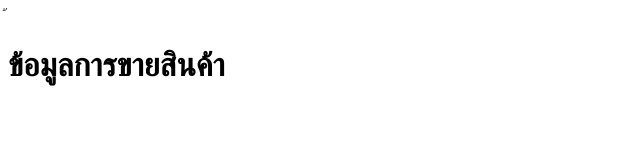
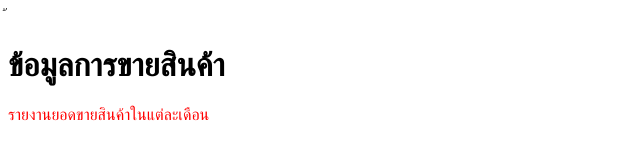
Before and after one commit to ThapakornDev/Thapakorn-Project, a plain HTML site: page index.html in a window 1280 px wide. Shown: the whole page, without its empty margins (0-640 px from the left). Drawn offline with Linux system fonts and the light colour scheme.

Commit message:
add report sale

```diff
--- a/index.html
+++ b/index.html
@@ -5,8 +5,14 @@
     <meta http-equiv="X-UA-Compatible" content="IE=edge">
     <meta name="viewport" content="width=device-width, initial-scale=1.0">
     <title>Document</title>
+    <style>
+        P{
+            color: red;
+        }
+    </style>
 </head>
 <body>
     <h1>ข้อมูลการขายสินค้า</h1>
+    <p>รายงานยอดขายสินค้าในแต่ละเดือน</p>
 </body>
 </html>
```
